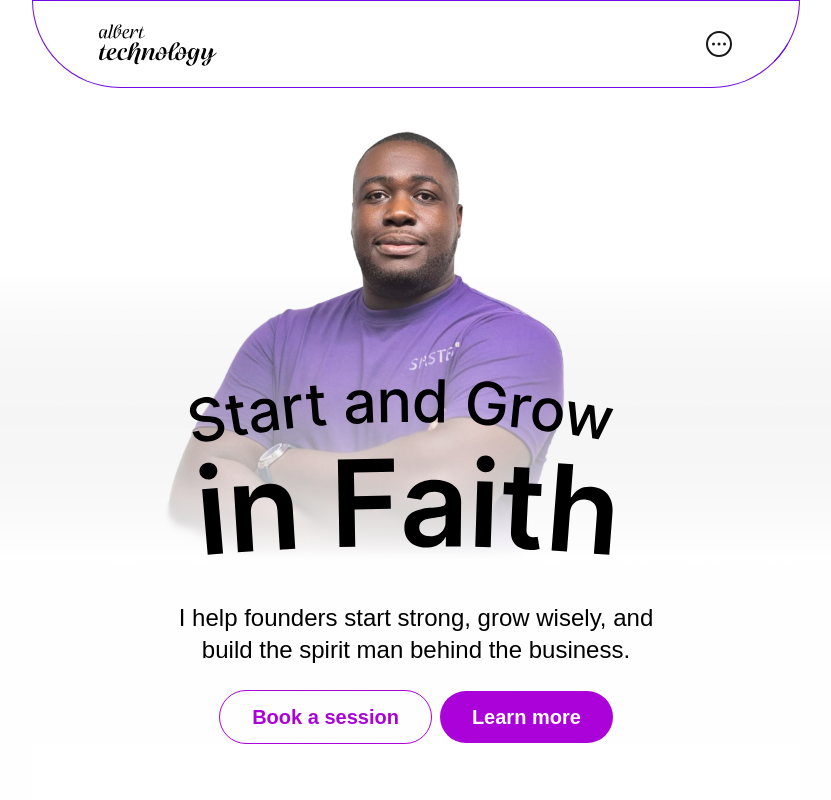
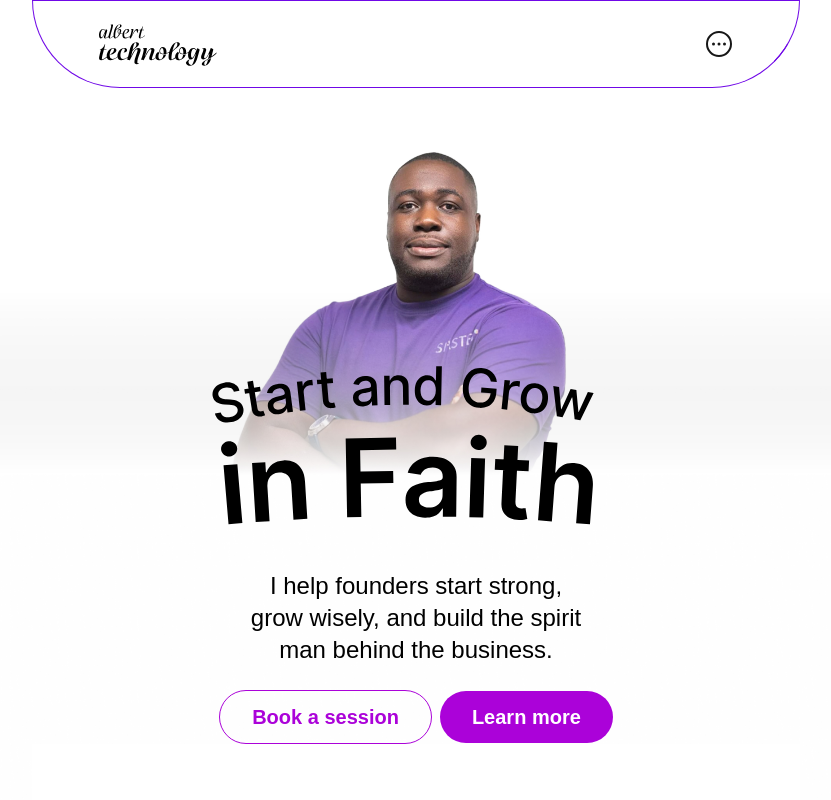
Before and after one commit to SiastesOfficial/albert-technology, a Next.js app: page / in a window 1280 px wide. Shown: the top 800 px of the page, without its empty margins (224-1055 px from the left). Built offline with nearby package versions, Linux system fonts and the light colour scheme.

Commit message:
hero updated 2

```diff
--- a/app/(home)/page.tsx
+++ b/app/(home)/page.tsx
@@ -13,29 +13,29 @@ import Companies from "../component/companies";
 export default function Home() {
   return (
     <div className="flex flex-col flex-1 items-center justify-center  font-sans  ">
-      <main className="flex flex-1 w-full 2xl:max-w-7xl max-w-4xl flex-col items-center justify-between pt-16 md:px-16   sm:items-start">
+      <main className="flex flex-1 w-full 2xl:max-w-7xl max-w-4xl flex-col items-center justify-between pt-16 xl:px-16   sm:items-start">
         <Background />
         <div className="w-full h-[85vh] flex flex-col items-center ">
           <div className="w-full h-full overflow-hidden  hidden md:flex flex-col justify-end  relative">
             <div className="w-full flex items-center justify-center mt-10">
               <Image
                 src="/grow.svg"
-                width={500}
+                width={400}
                 height={300}
                 alt="hero text"
                 className="xl:hidden"
               />
               <Image
                 src="/grow.svg"
-                width={500}
+                width={450}
                 height={300}
                 alt="hero text"
                 className="xl:block hidden"
               />
             </div>
             <div className=" w-full   flex flex-col items-center mt-8">
-              <p className="md:w-[70%] xl:w-[65%]  text-2xl text-black  text-center ">
-                I help founders start strong, grow wisely, and<br/>  build the spirit man behind the business.
+              <p className="md:w-[70%] xl:w-[45%]  text-2xl text-black  text-center ">
+                I help founders start strong, grow wisely, and build the spirit man behind the business.
               </p>
             </div>
             <div className="flex gap-2 justify-center items-center mt-6">
--- a/app/component/background.tsx
+++ b/app/component/background.tsx
@@ -30,7 +30,7 @@ export default function Background() {
       <div className="absolute inset-0 bg-black/30 md:hidden flex" />
       <div className="w-full h-full absolute top-0  md:flex hidden">
         <Image
-          src="/ab-background.jpg"
+          src="/ab-3.jpg"
           fill
           loading="eager"
           alt="blur"
```
Also changed, not shown: public/ab-3.jpg (added), public/ab-background.jpg (deleted).
